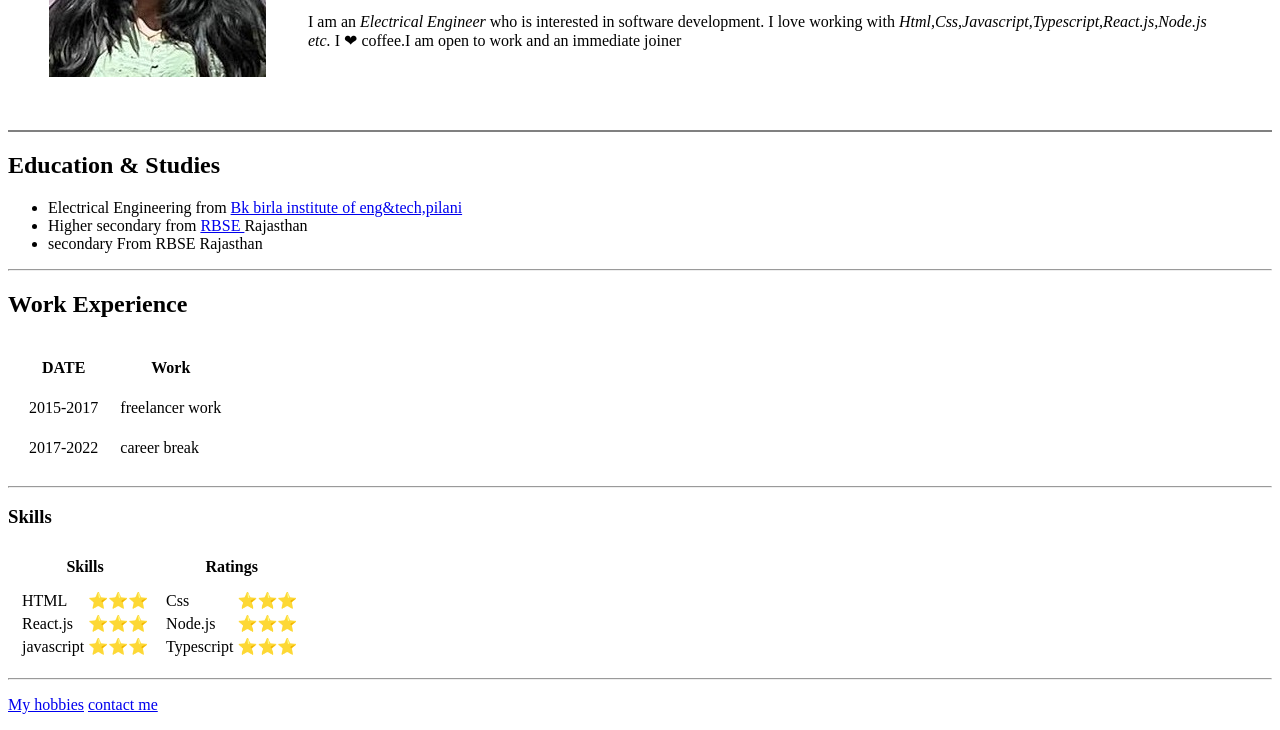
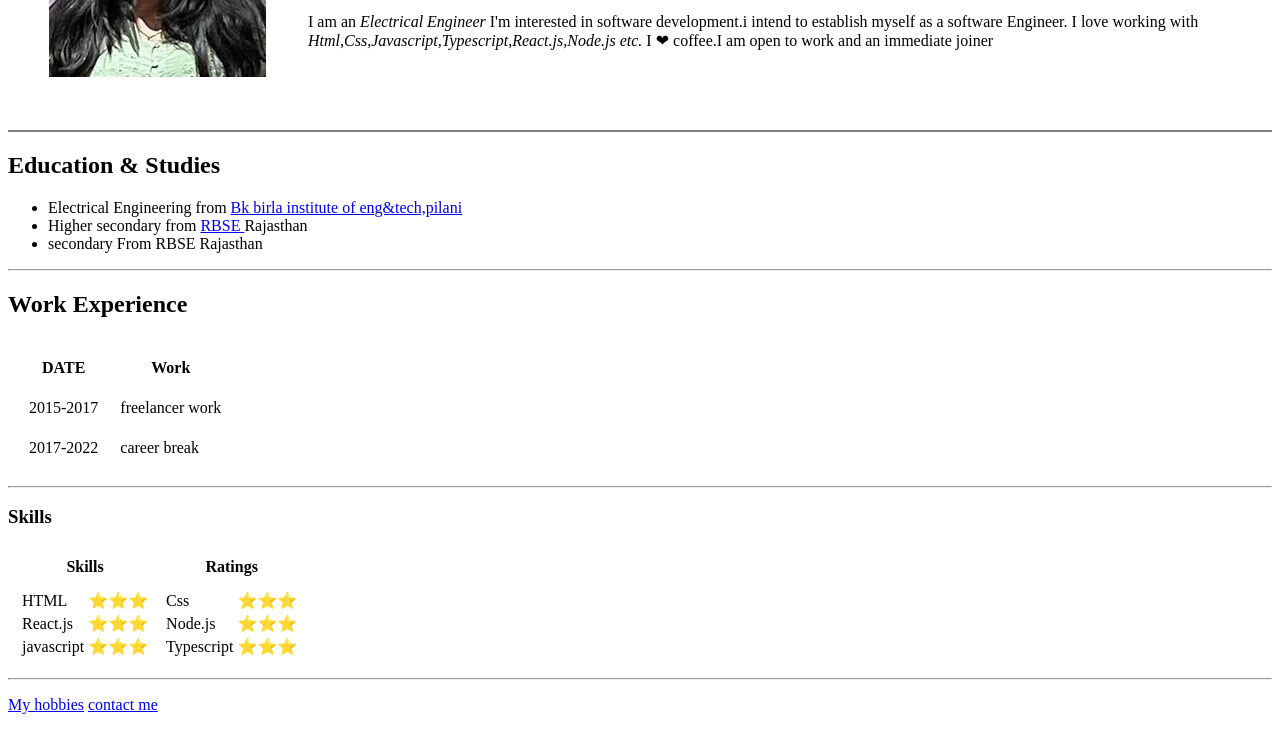
Before and after one commit to ernsp/CV, a plain HTML site: page index.html in a window 1280 px wide. Shown: the part 200-930 px from the top of the page. Drawn offline with Linux system fonts and the light colour scheme.

Commit message:
Update index.html

```diff
--- a/index.html
+++ b/index.html
@@ -1,28 +1,3 @@
-<!-- <!DOCTYPE html>
-<html lang="en">
-<head>
-    <meta charset="UTF-8">
-    <meta http-equiv="X-UA-Compatible" content="IE=edge">
-    <meta name="viewport" content="width=device-width, initial-scale=1.0">
-    <title>Document</title>
-</head>
-<body>
-
-</body>
-</html> -->
-
-
-<!-- <!DOCTYPE html>
-<html lang ='en'>
-    <head>
-
-        <meta charset="UTF-8">
-        <title> my website</title>
-    </head>
-    <body>
-        <h1>this is first website i made it my self</h1>
-    </body>
-</html> -->
 
 
 
@@ -46,7 +21,7 @@
                 <td>
                     <h1>NITU SINGH</h1>
                     <p> <em> <strong>Software Developer <br> React Developer (React.js)<br> javaScript Developer<br></strong></em></p>
-                    <p> I am an <em>Electrical Engineer</em> who is interested in software development.
+                    <p> I am an <em>Electrical Engineer</em> I'm interested in software development.i intend to establish myself as a software Engineer.
                         I love working with <em>Html,Css,Javascript,Typescript,React.js,Node.js etc.</em>
                         I ❤ coffee.I am open to work and an immediate joiner</p>
                 </td>
```
